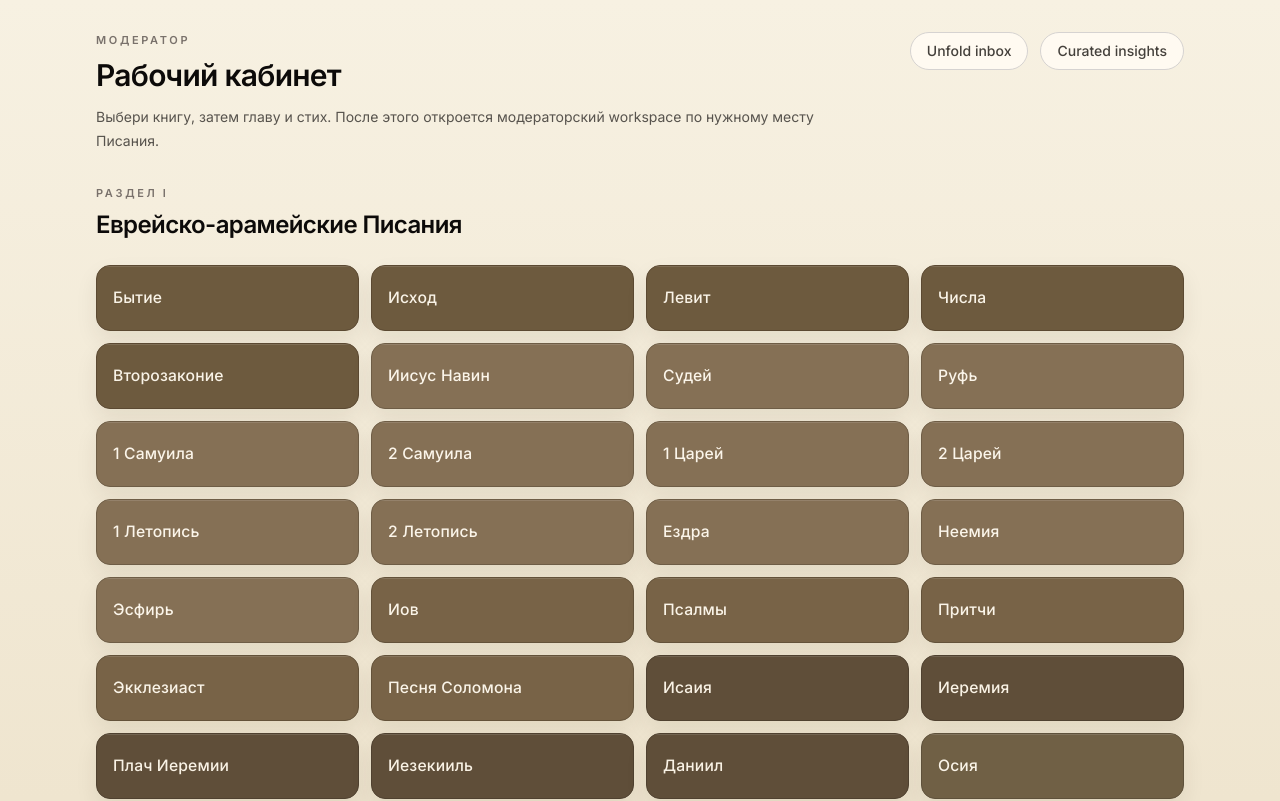
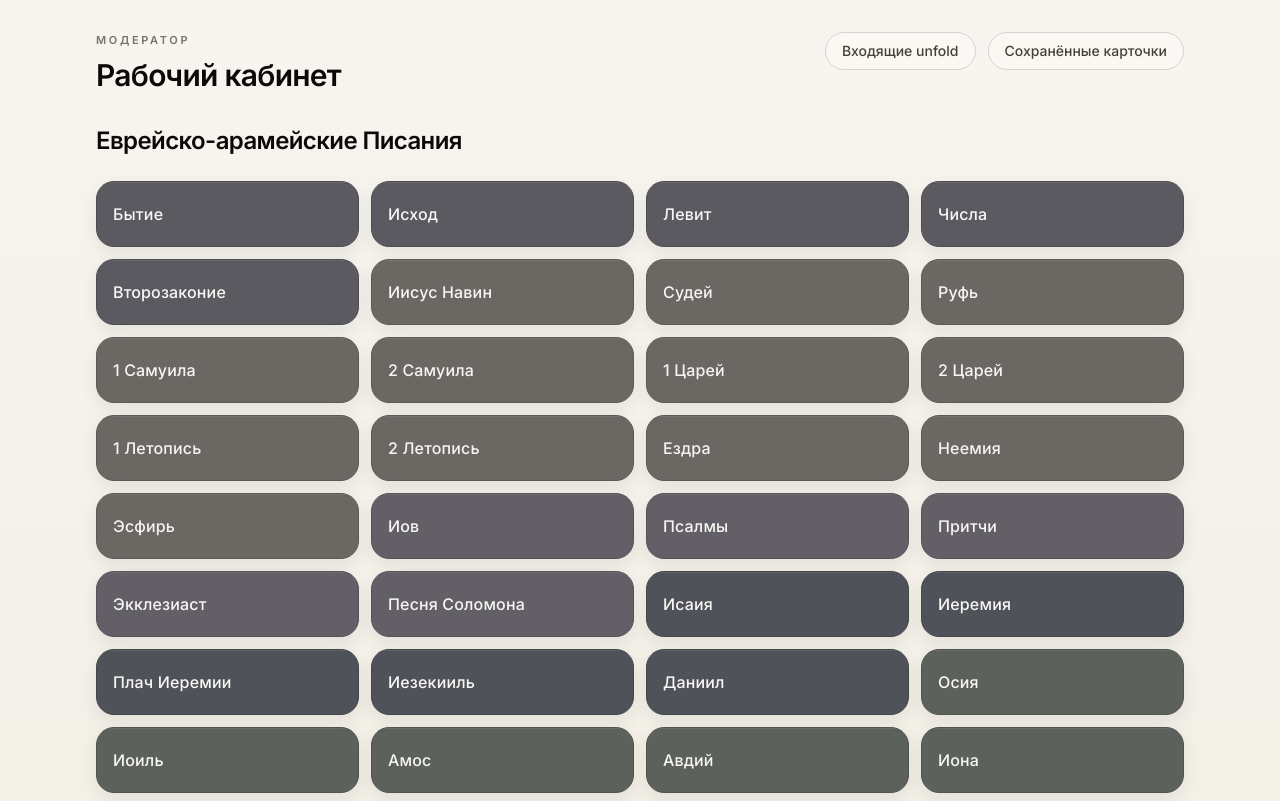
Before and after one commit to scriptura-plus/ai-concierge, a Next.js app: page /moderator in a window 1280 px wide. Shown: the top 801 px of the page. Built offline with nearby package versions, Linux system fonts and the light colour scheme.

Commit message:
Update page.tsx

```diff
--- a/src/app/moderator/page.tsx
+++ b/src/app/moderator/page.tsx
@@ -167,46 +167,46 @@ function getBookTone(title: string) {
   const revelation = new Set(['Revelation'])
 
   if (torah.has(title)) {
-    return { background: '#6d5a3e', border: '#5b4932', color: '#f9f3e7' }
+    return { background: '#5B5A60', border: '#4E4D53', color: '#F7F7F4' }
   }
 
   if (historical.has(title)) {
-    return { background: '#857055', border: '#6e5d46', color: '#fbf5ea' }
+    return { background: '#6B6763', border: '#5D5956', color: '#F7F6F2' }
   }
 
   if (wisdom.has(title)) {
-    return { background: '#786347', border: '#63523a', color: '#faf4e8' }
+    return { background: '#635F66', border: '#56525A', color: '#F7F6F3' }
   }
 
   if (majorProphets.has(title)) {
-    return { background: '#5f4e39', border: '#4f4130', color: '#f9f2e5' }
+    return { background: '#4F5258', border: '#45474C', color: '#F8F7F4' }
   }
 
   if (minorProphets.has(title)) {
-    return { background: '#706045', border: '#5e513b', color: '#faf4e8' }
+    return { background: '#5D615C', border: '#50534F', color: '#F8F7F3' }
   }
 
   if (gospels.has(title)) {
-    return { background: '#675640', border: '#564734', color: '#faf3e8' }
+    return { background: '#5B6068', border: '#4E535A', color: '#F8F7F4' }
   }
 
   if (acts.has(title)) {
-    return { background: '#90785c', border: '#77624b', color: '#fbf5ea' }
+    return { background: '#74717A', border: '#63606A', color: '#F8F7F4' }
   }
 
   if (pauline.has(title)) {
-    return { background: '#7e694f', border: '#695840', color: '#fbf5ea' }
+    return { background: '#69656E', border: '#5A5760', color: '#F8F7F4' }
   }
 
   if (generalLetters.has(title)) {
-    return { background: '#726047', border: '#5f513c', color: '#faf4e8' }
+    return { background: '#5F646B', border: '#51555B', color: '#F8F7F4' }
   }
 
   if (revelation.has(title)) {
-    return { background: '#5a4935', border: '#4a3d2c', color: '#f8f1e4' }
+    return { background: '#4A4E55', border: '#404349', color: '#F8F7F4' }
   }
 
-  return { background: '#7d684e', border: '#68573f', color: '#fbf5ea' }
+  return { background: '#66626B', border: '#59555E', color: '#F8F7F4' }
 }
 
 function BookGrid({ books }: { books: typeof BIBLE_BOOKS }) {
@@ -219,7 +219,7 @@ function BookGrid({ books }: { books: typeof BIBLE_BOOKS }) {
           <Link
             key={book.id}
             href={`/moderator/workspace/${book.id}`}
-            className="group relative overflow-hidden rounded-[14px] border px-4 py-5 shadow-[0_10px_22px_rgba(49,35,16,0.08)] transition-all duration-300 ease-out hover:-translate-y-[2px] hover:shadow-[0_16px_28px_rgba(49,35,16,0.14)] active:translate-y-[1px] active:scale-[0.98]"
+            className="group relative overflow-hidden rounded-[18px] border px-4 py-5 shadow-[0_6px_18px_rgba(32,28,24,0.08)] transition-all duration-200 ease-out hover:-translate-y-[1px] hover:shadow-[0_10px_24px_rgba(32,28,24,0.12)] active:scale-[0.99]"
             style={{
               backgroundColor: tone.background,
               borderColor: tone.border,
@@ -228,10 +228,11 @@ function BookGrid({ books }: { books: typeof BIBLE_BOOKS }) {
             }}
           >
             <div
-              className="pointer-events-none absolute inset-x-0 top-0 h-px opacity-50"
-              style={{ background: 'rgba(255,255,255,0.24)' }}
+              className="pointer-events-none absolute inset-x-0 top-0 h-px opacity-35"
+              style={{ background: 'rgba(255,255,255,0.22)' }}
             />
-            <span className="relative block text-[0.98rem] font-medium leading-6 tracking-[0.01em]">
+            <div className="pointer-events-none absolute inset-0 opacity-0 transition-opacity duration-200 group-hover:opacity-100 bg-[radial-gradient(circle_at_top_left,rgba(255,255,255,0.06),transparent_40%)]" />
+            <span className="relative block text-[1rem] font-medium leading-6 tracking-[0.01em]">
               {ruTitle(book.title)}
             </span>
           </Link>
@@ -243,7 +244,7 @@ function BookGrid({ books }: { books: typeof BIBLE_BOOKS }) {
 
 export default function ModeratorIndexPage() {
   return (
-    <main className="min-h-screen bg-[linear-gradient(180deg,#f7f1e2_0%,#efe5cf_46%,#f5efe3_100%)] text-stone-900">
+    <main className="min-h-screen bg-[linear-gradient(180deg,#F7F5EF_0%,#F3F0E8_46%,#F6F3EC_100%)] text-stone-900">
       <div className="mx-auto max-w-6xl px-4 py-8 sm:px-6 lg:px-8">
         <div className="mb-8 flex items-start justify-between gap-4">
           <div>
@@ -253,52 +254,36 @@ export default function ModeratorIndexPage() {
             <h1 className="text-3xl font-semibold tracking-tight text-stone-950">
               Рабочий кабинет
             </h1>
-            <p className="mt-3 max-w-3xl text-sm leading-6 text-stone-600">
-              Выбери книгу, затем главу и стих. После этого откроется модераторский workspace по
-              нужному месту Писания.
-            </p>
           </div>
 
-          <div className="flex gap-3">
+          <div className="flex flex-wrap gap-3">
             <Link
               href="/moderator/unfolds"
-              className="rounded-full border border-stone-300 bg-[#fffaf1] px-4 py-2 text-sm font-medium text-stone-700 transition hover:bg-[#f8efdc]"
+              className="rounded-full border border-stone-300 bg-[#FAF8F2] px-4 py-2 text-sm font-medium text-stone-700 transition-colors duration-200 hover:bg-[#F2EEE5]"
             >
-              Unfold inbox
+              Входящие unfold
             </Link>
 
             <Link
               href="/moderator/insights"
-              className="rounded-full border border-stone-300 bg-[#fffaf1] px-4 py-2 text-sm font-medium text-stone-700 transition hover:bg-[#f8efdc]"
+              className="rounded-full border border-stone-300 bg-[#FAF8F2] px-4 py-2 text-sm font-medium text-stone-700 transition-colors duration-200 hover:bg-[#F2EEE5]"
             >
-              Curated insights
+              Сохранённые карточки
             </Link>
           </div>
         </div>
 
         <section className="mb-14">
-          <div className="mb-6">
-            <p className="mb-2 text-[11px] font-semibold uppercase tracking-[0.24em] text-stone-500">
-              Раздел I
-            </p>
-            <h2 className="text-2xl font-semibold tracking-tight text-stone-950">
-              Еврейско-арамейские Писания
-            </h2>
-          </div>
-
+          <h2 className="mb-6 text-2xl font-semibold tracking-tight text-stone-950">
+            Еврейско-арамейские Писания
+          </h2>
           <BookGrid books={hebrewScriptures} />
         </section>
 
         <section>
-          <div className="mb-6">
-            <p className="mb-2 text-[11px] font-semibold uppercase tracking-[0.24em] text-stone-500">
-              Раздел II
-            </p>
-            <h2 className="text-2xl font-semibold tracking-tight text-stone-950">
-              Христианские Греческие Писания
-            </h2>
-          </div>
-
+          <h2 className="mb-6 text-2xl font-semibold tracking-tight text-stone-950">
+            Христианские Греческие Писания
+          </h2>
           <BookGrid books={greekScriptures} />
         </section>
       </div>
```
